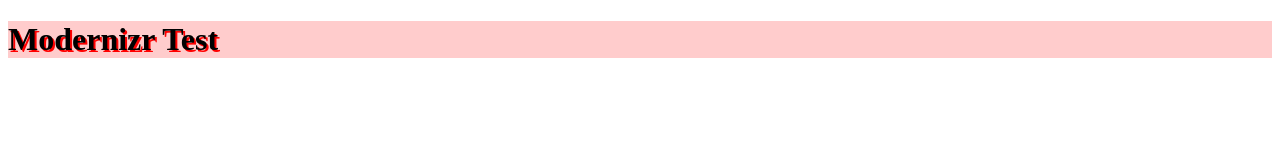
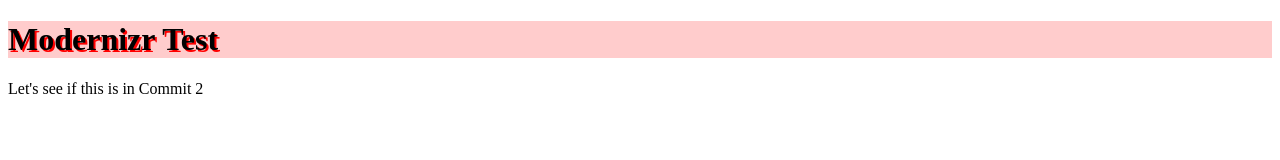
Before and after one commit to tonycoll91/ModenizerProject, a plain HTML site: page index.html in a window 1280 px wide. Drawn offline with Linux system fonts and the light colour scheme.

Commit message:
Added An Important p Tag

```diff
--- a/index.html
+++ b/index.html
@@ -12,5 +12,6 @@
 </head>
 <body>
 	<h1>Modernizr Test</h1>
+	<p>Let's see if this is in Commit 2<p>
 </body>
 </html>
```
